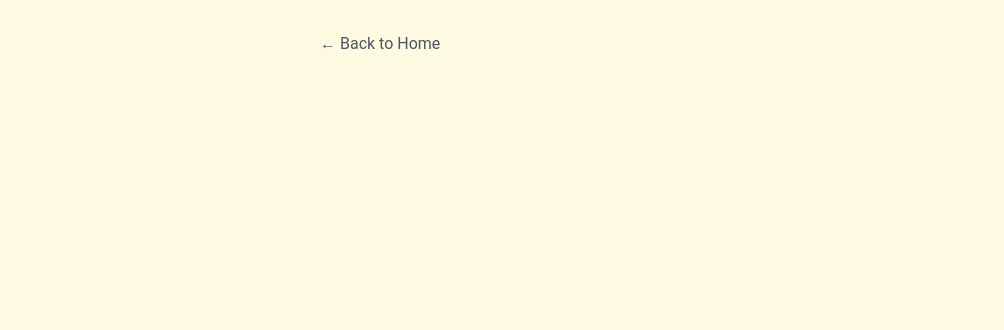
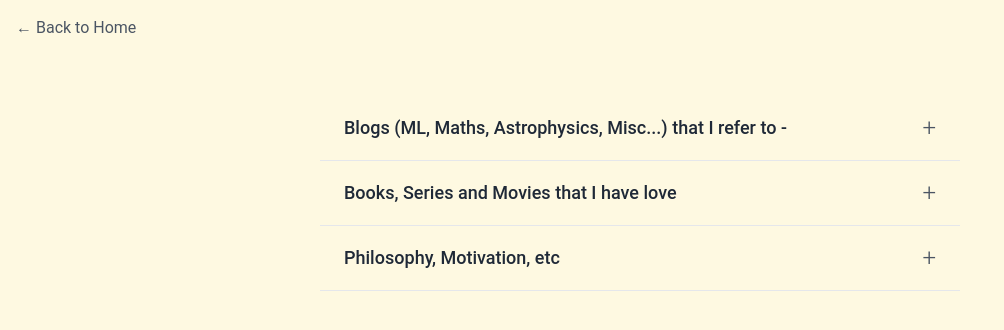
Before and after one commit to mallikaakash/nouveau-portfolio, a Next.js app: page /knowledge_stash in a window 1280 px wide. Shown: the top 330 px of the page, without its empty margins (0-1004 px from the left). Built offline with nearby package versions, Linux system fonts and the light colour scheme.

Commit message:
added most info...minor cosmetic changes needee

```diff
--- a/src/app/knowledge_stash/page.tsx
+++ b/src/app/knowledge_stash/page.tsx
@@ -1,19 +1,112 @@
-import React from 'react'
+'use client'
+import React, { useState } from 'react'
 import Link from 'next/link'
 
-const page = () => {
+const Page = () => {
+  const [activeIndex, setActiveIndex] = useState<number | null>(null);
+
+  const accordionItems = [
+    {
+      title: "Blogs (ML, Maths, Astrophysics, Misc...) that I refer to -",
+      content: <div><Link href="https://colah.github.io" className="text-blue-500">Colah's Blog</Link>
+      <br />
+      <Link href="https://lmsys.org/blog/" className="text-blue-500">LLM Sys blog</Link>
+      <br />
+      <Link href="https://huyenchip.com" className="text-blue-500">Chip Huyen's Blogs</Link>
+      <br />
+      <Link href="https://jalammar.github.io" className="text-blue-500">Jay Alammar's Blogs</Link>
+      <br />
+      <Link href="https://eugeneyan.com/writing" className="text-blue-500">Eugene Yan's Blogs</Link>
+      <br />
+      <Link href="https://karpathy.github.io" className="text-blue-500">Andrew "The Goat" Karpathy's Blogs</Link>
+      <br />
+      <Link href="https://lilianweng.github.io/" className="text-blue-500">Lilian Weng's Blogs</Link>
+      <br/>
+      <Link href="https://gregmankiw.blogspot.com/" className="text-blue-500">Greg Mankiw's Blog -
+      Random Observations for Students of Economics</Link>
+      <br/>
+      <Link href="https://gregorygundersen.com/blog/" className="text-blue-500">Gregory Gunderson's Blogs</Link>
+      <br/>
+      <Link href="https://www.paulgraham.com/articles.html" className="text-blue-500">Paul Graham's Essays</Link>
+      <br/>
+      <Link href="https://www.neelnanda.io/mechanistic-interpretability" className="text-blue-500">Neel Nanda's Blogs on Mech Interp</Link>
+      <br/>
+      <Link href="https://distill.pub/" className="text-blue-500">Distill.pub</Link>
+      <br/>
+      <Link href="https://thegradient.pub/" className="text-blue-500">The Gradient</Link>
+      <br/>
+      {/* <Link href="https://gregmankiw.blogspot.com/" className="text-blue-500">Greg Mankiw's Blog -
+      Random Observations for Students of Economics</Link> */}
+      </div>
+    },
+    {
+      title: "Books, Series and Movies that I have love",
+      content: <div>
+        Isaac Asimov's Books top here. Both his Short story collection volumes as well as series.
+        <br/>
+        Closely followed by HG Wells and George Orwell. I enjoy a healthy dose of fantasy novels with the Harry Potter and Percy Jackson series (all of them) being my top ones along with the Six of Crows Duology.
+        <br/>
+        I love the Black Mirror, the Dark, Stranger things, The Fall of the House of Usher series.
+        <br/>
+        I am an avid anime watcher and manwha/webtoon reader. Top ones are Horimiya, Attack on Titan, Bleach, Black Clover, Solo Levelling, Monster,Dr. Stone, Omniscient Reader's Viewpoint, Unordinary....anddd the list is pretty long to be honest.
+
+        </div>
+    },
+    {
+      title: "Philosophy, Motivation, etc",
+      content: <div>
+        Still figuring out stuff but definitely advocate reading the Gita.
+        <br/>
+        I love these two videos (will add others soon) -
+        <br />
+        <Link href="https://youtu.be/d-uyxvQ7fb4?si=m1sT9uNftAI1yHR0" className="text-blue-500"> Tum Mujhe Kab Tak Rokoge</Link>
+        <br />
+        <Link href="https://www.paulgraham.com/hamming.html" className="text-blue-500">You and Your Research by Richard Hamming Essay  </Link>
+        <br/>
+        <Link href="https://www.youtube.com/watch?v=a1zDuOPkMSw" className="text-blue-500"> and the video </Link>
+        <br />
+        Recommend reading The Autobiography of Charlie Chaplin too.
+
+      </div>
+    }
+  ];
+
+  const toggleAccordion = (index: number) => {
+    setActiveIndex(activeIndex === index ? null : index);
+  };
+
   return (
-    <div className="flex flex-col items-start justify-start h-screen m-8 w-1/2 mx-auto">
-      <Link href="/" className="mb-4 text-gray-600 hover:text-gray-900 transition-colors">
+    <div className="flex flex-col items-start justify-start h-screen m-8 w-full md:w-1/2 mx-auto">
+      <Link href="/" className="fixed top-4 left-4 text-gray-600 hover:text-gray-900 transition-colors">
         ← Back to Home
       </Link>
 
-      <div>
-
+      <div className="w-full mt-16">
+        {accordionItems.map((item, index) => (
+          <div key={index} className="border-b border-gray-200">
+            <button
+              className="flex justify-between items-center w-full py-4 px-6 text-left focus:outline-none"
+              onClick={() => toggleAccordion(index)}
+            >
+              <span className="text-lg font-medium text-gray-800">{item.title}</span>
+              <span className="text-2xl text-gray-600">
+                {activeIndex === index ? '−' : '+'}
+              </span>
+            </button>
+            <div
+              className={`overflow-hidden transition-all duration-300 ease-in-out ${
+                activeIndex === index ? 'max-h-96' : 'max-h-0'
+              }`}
+            >
+              <div className="p-6 bg-[#ded9bf] rounded-2xl m-2">
+                <div className="text-gray-600">{item.content}</div>
+              </div>
+            </div>
+          </div>
+        ))}
       </div>
-
     </div>
   )
 }
 
-export default page
+export default Page
--- a/src/app/projects/page.tsx
+++ b/src/app/projects/page.tsx
@@ -6,9 +6,19 @@ import { useState } from "react";
 const projects = {
   ML: [
     {
-      title: "SimPSOEnsemble",
-      description: "",
-      link: "#",
+      title: "Text To Speech Models",
+      description: "Ongoing project on creating a Text To Speech model which can effectively capture the emotional spectrum that is characteristic of the Human speech. Part of Btech Final Year Major Project.",
+      link: "https://github.com/mallikaakash",
+    },
+    {
+      title: "SimPSOEnsemble Model",
+      description: "A novel pipeline for ensemble learning using Particle Swarm Optimization (PSO) and Simulated Annealing (SA) for hyperparameter optimization in an optimized exploration-exploitation trade-off, for stock prediction on the NIFTY50 dataset.",
+      link: "https://github.com/mallikaakash",
+    },
+    {
+      title: "PaliGemma Model Implementation",
+      description: "Implemented Paligemma- a Multimodal Vision Language model and the Sigmoid Loss for Language Image Pre-Training (SIGLip) from scratch using Python and PyTorch.",
+      link: "https://github.com/mallikaakash",
     },
 
   ],
@@ -57,12 +67,12 @@ export default function ProjectsPage() {
               key={tab}
               onClick={() => setActiveTab(tab as "ML" | "Dev" | "Others")}
               className={`px-4 py-2 rounded-full transition-all duration-300 text-sm font-semibold
-                ${
-                  tab === activeTab
-                    ? "bg-yellow-800 text-white shadow-xl scale-105"
-                    : "hover:bg-yellow-700/10 hover:shadow-xl hover:scale-105"
-                }
-                border border-transparent hover:border-yellow-800/40`}
+              ${
+                tab === activeTab
+                ? "bg-gradient-to-r from-yellow-800/60 to-yellow-700/60 text-white shadow-xl scale-105 backdrop-blur-sm"
+                : "hover:bg-gradient-to-r hover:from-yellow-800/10 hover:to-yellow-600/10 hover:shadow-xl hover:scale-105"
+              }
+              border border-transparent hover:border-yellow-800/40`}
             >
               {tab}
             </button>
--- a/src/app/writing/page.tsx
+++ b/src/app/writing/page.tsx
@@ -4,11 +4,11 @@ import Link from 'next/link'
 const page = () => {
   return (
     <div className="flex flex-col items-start justify-start h-screen m-8 w-1/2 mx-auto">
-      <Link href="/" className="mb-4 text-gray-600 hover:text-gray-900 transition-colors">
+      <Link href="/" className="fixed top-4 left-4 text-gray-600 hover:text-gray-900 transition-colors">
         ← Back to Home
       </Link>
 
-      <div>
+      <div className='m-4 text-2xl '>
         Coming soon...
       </div>
 
--- a/src/components/BentoBlocks.tsx
+++ b/src/components/BentoBlocks.tsx
@@ -60,7 +60,7 @@ export const StashBlock = () => (
 
   >
     <Zap className="w-6 h-6 mb-4" />
-    <h2 className="text-lg font-semibold">Knowledge Stash</h2>
+    <h2 className="text-lg font-semibold">Ad-hoc Info Dump</h2>
 
   </motion.div>
 )
```
